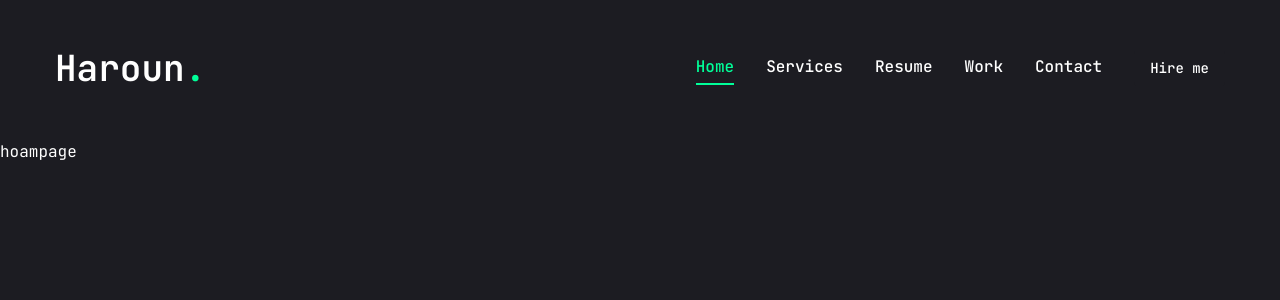
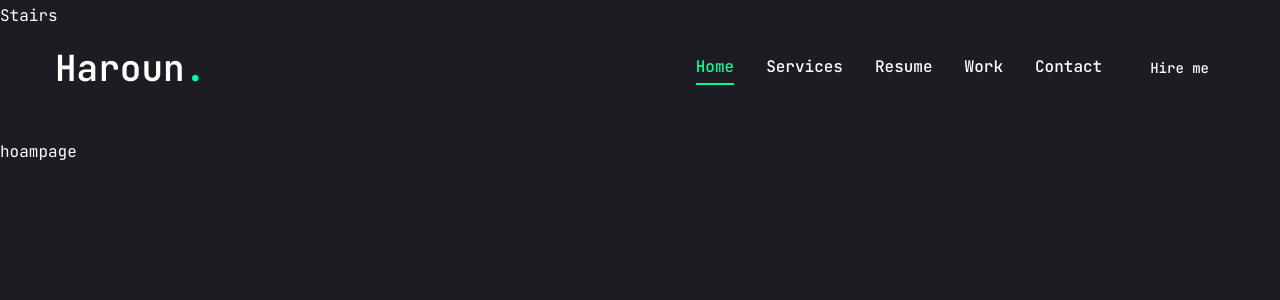
Before and after one commit to Harounjlassi/Haroun, a Next.js app: page / in a window 1280 px wide. Shown: the top 300 px of the page. Built offline with nearby package versions, Linux system fonts and the light colour scheme.

Commit message:
add motion

```diff
--- a/app/layout.jsx
+++ b/app/layout.jsx
@@ -2,6 +2,7 @@
 import "./globals.css";
 import Header from "@/components/Header";
 import PageTransition from "@/components/PageTransition";
+import StairTransition from "@/components/StairTransition";
 
 const jetbrainsMono = JetBrains_Mono({
   subsets: ["latin"],
@@ -19,6 +20,7 @@
     <html lang="en">
       <body className={jetbrainsMono.variable}>
         <Header />
+        <StairTransition />
         <PageTransition>{children}</PageTransition>
       </body>
     </html>
--- /dev/null
+++ b/components/StairTransition.jsx
@@ -0,0 +1,25 @@
+"use client";
+import { AnimatePresence } from "framer-motion";
+import { usePathname } from "next/navigation";
+
+import Stairs from "./Stairs";
+const StairTransition = () => {
+  const pathname = usePathname();
+  return (
+    <>
+      <AnimatePresence mode="wait">
+        <div key={pathname}>
+          <div
+            className="h-screen w-screen fixed top-0 left-0 right-0
+        pointer-events-none z-40 flex
+        "
+          >
+            <Stairs />
+          </div>
+        </div>
+      </AnimatePresence>
+    </>
+  );
+};
+
+export default StairTransition;
--- /dev/null
+++ b/components/Stairs.jsx
@@ -0,0 +1,5 @@
+const Stairs = () => {
+  return <div>Stairs</div>;
+};
+
+export default Stairs;
```
